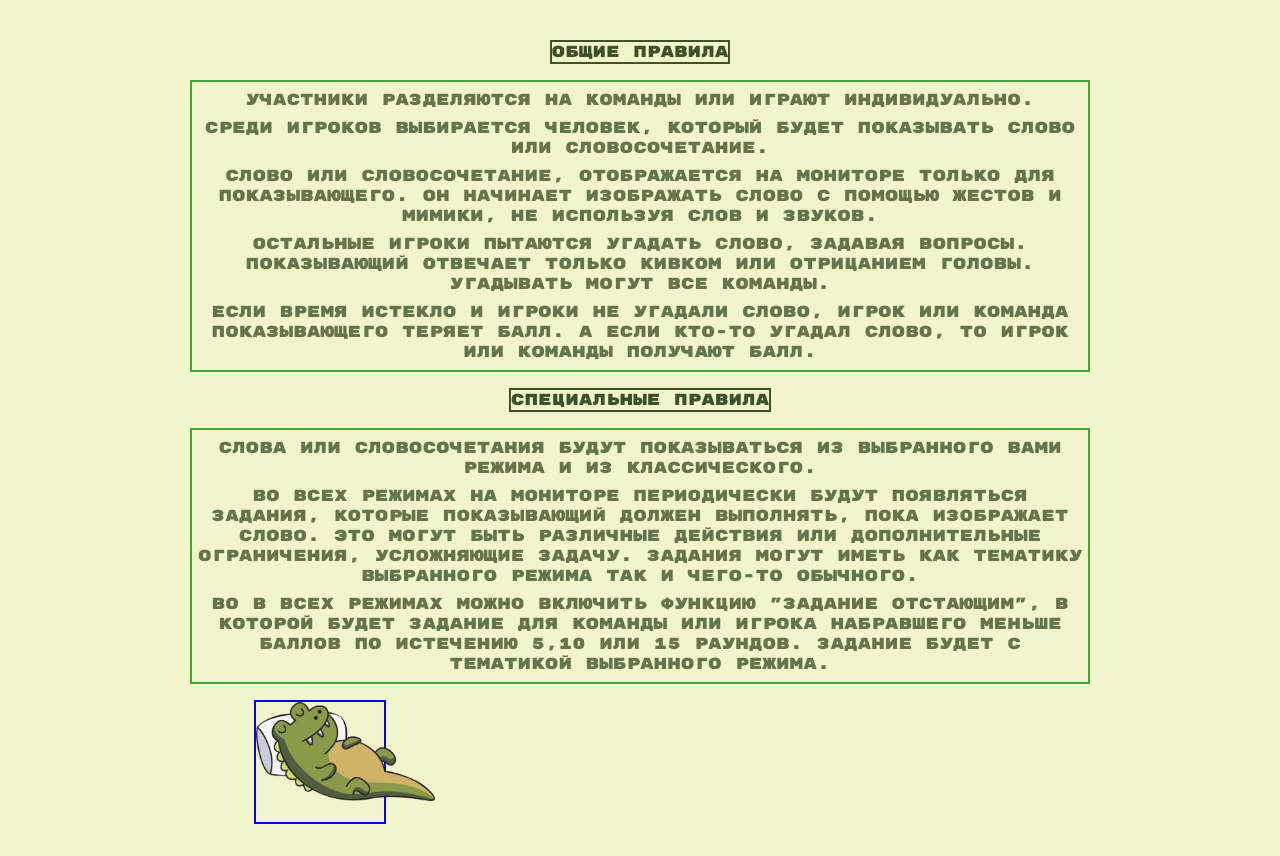
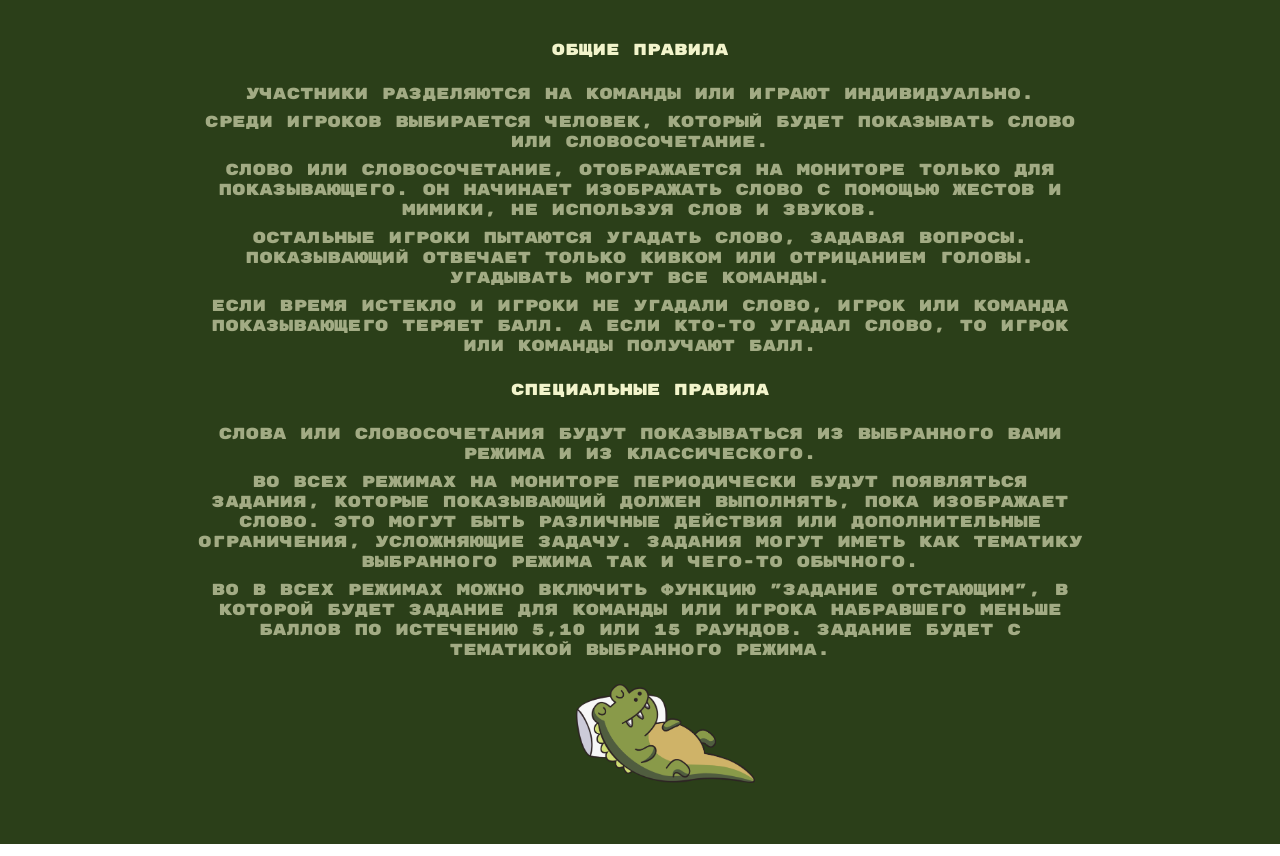
Before and after one commit to RudWhale/Croc-Game, a Next.js app: page / in a window 1280 px wide. Built offline with nearby package versions, Linux system fonts and the light colour scheme.

Commit message:
Changing text color, picture positioning, aligning elements

```diff
--- a/src/app/Styles/blockRules.module.scss
+++ b/src/app/Styles/blockRules.module.scss
@@ -1,26 +1,24 @@
 .blockRules {
-    background-color: #F2F4CB;
-    padding: 5vh 10vh 0 10vh;
+    color: #F2F4CB;
+    background-color: #2B3F19;
+    padding: 5vh;
     display: flex;
     flex-direction: column;
     align-items: center;
-    color: #2B3F19;
     font-family: "Rubik Mono One", serif;
     font-weight: 400;
     font-style: normal;
 
     &_title {
-        border: 2px solid;
         font-size: 40;
-        opacity: 0.9;
+        // opacity: 0.9;
     }
 
     &_info {
         width: 70vw;
-        border: 2px solid green;
         margin: 2vh 0 2vh 0;
-        font-size: 20;
-        opacity: 0.7;
+        font-size: 19;
+        opacity: 0.6;
 
         div{
             margin: 1vh 0 1vh 0;
@@ -29,11 +27,8 @@
     }
 
     &_img {
-        margin: 0 50vw 4vh 0;
         width: 10vw;
         height: 15vh;
-        border: 2px solid blue;
-
         img{
             width: 140%;
         }
```
